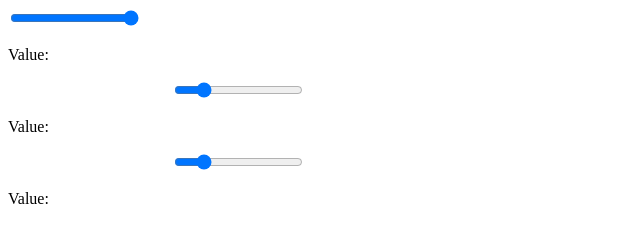
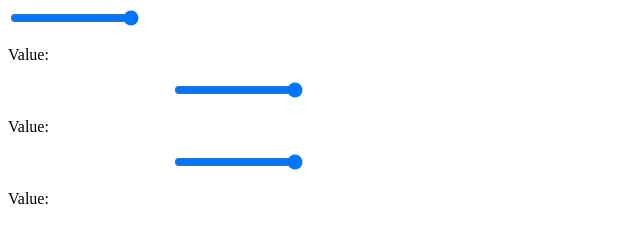
Before and after one commit to LalithaSoumyaAyyagari/beingzero-web-learn, a website: page frontend/html/colorPicker.html in a window 1280 px wide. Shown: the whole page, without its empty margins (0-640 px from the left). Drawn offline with Linux system fonts and the light colour scheme.

Commit message:
minor changes made

```diff
--- a/frontend/html/colorPicker.html
+++ b/frontend/html/colorPicker.html
@@ -12,10 +12,10 @@
         <input type="range" min="0" max="255" value="255" id="myRange1" name="myRange1">
         <p>Value: <span id="demo"></span></p>
         &emsp;&emsp;&emsp;&emsp;&emsp;&emsp;&emsp;&emsp;&emsp;&emsp;
-        <input type="range" min="0" max="255" value="50" id="myRange2">
+        <input type="range" min="0" max="255" value="255" id="myRange2" name="myRange2">
         <p>Value: <span id="demo"></span></p>
         &emsp;&emsp;&emsp;&emsp;&emsp;&emsp;&emsp;&emsp;&emsp;&emsp;
-        <input type="range" min="0" max="255" value="50" id="myRange2">
+        <input type="range" min="0" max="255" value="255" id="myRange2" name="myRange3">
         <p>Value: <span id="demo"></span></p>
     </div>
     <script src="/js/colorPicker.js"></script>
```
